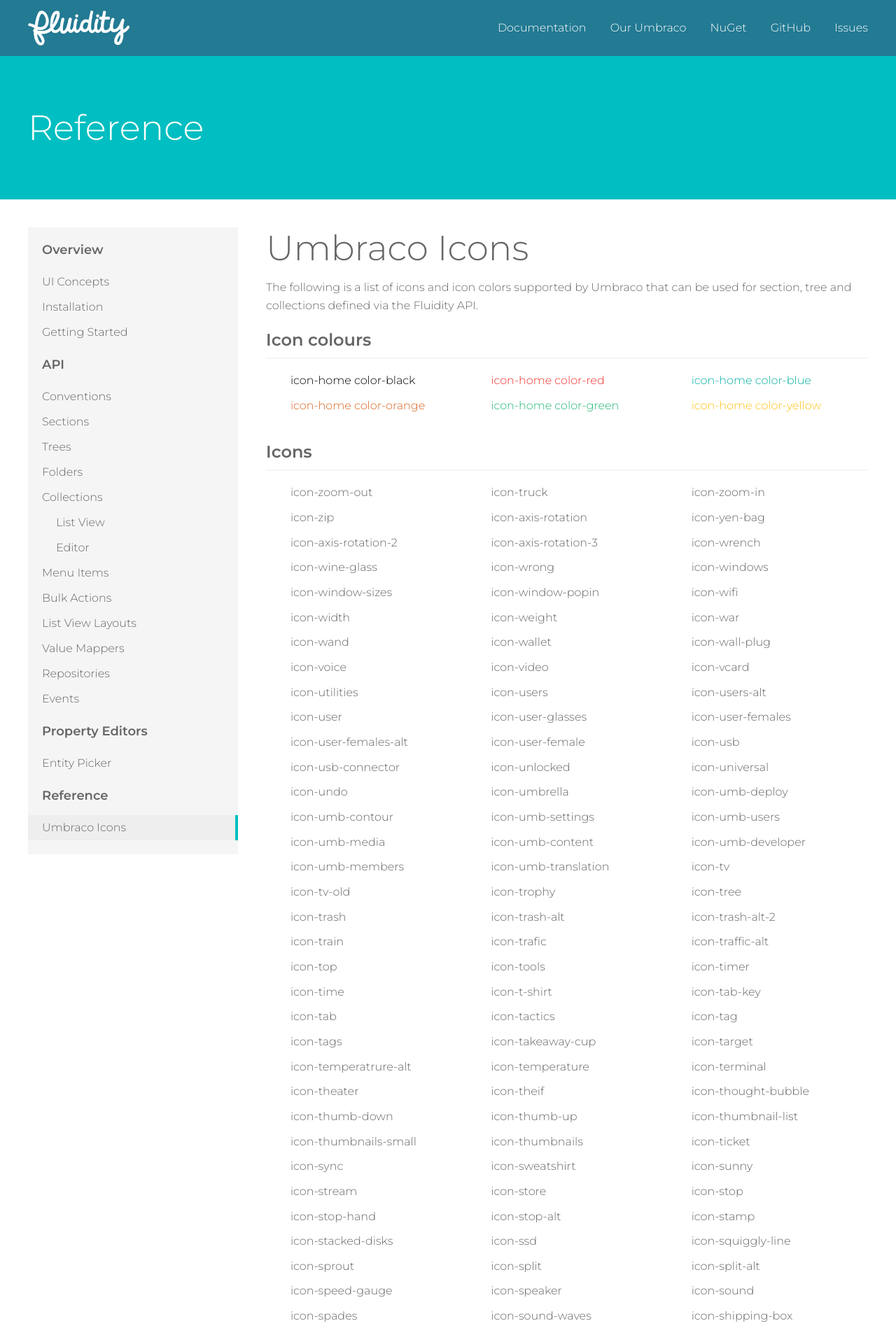
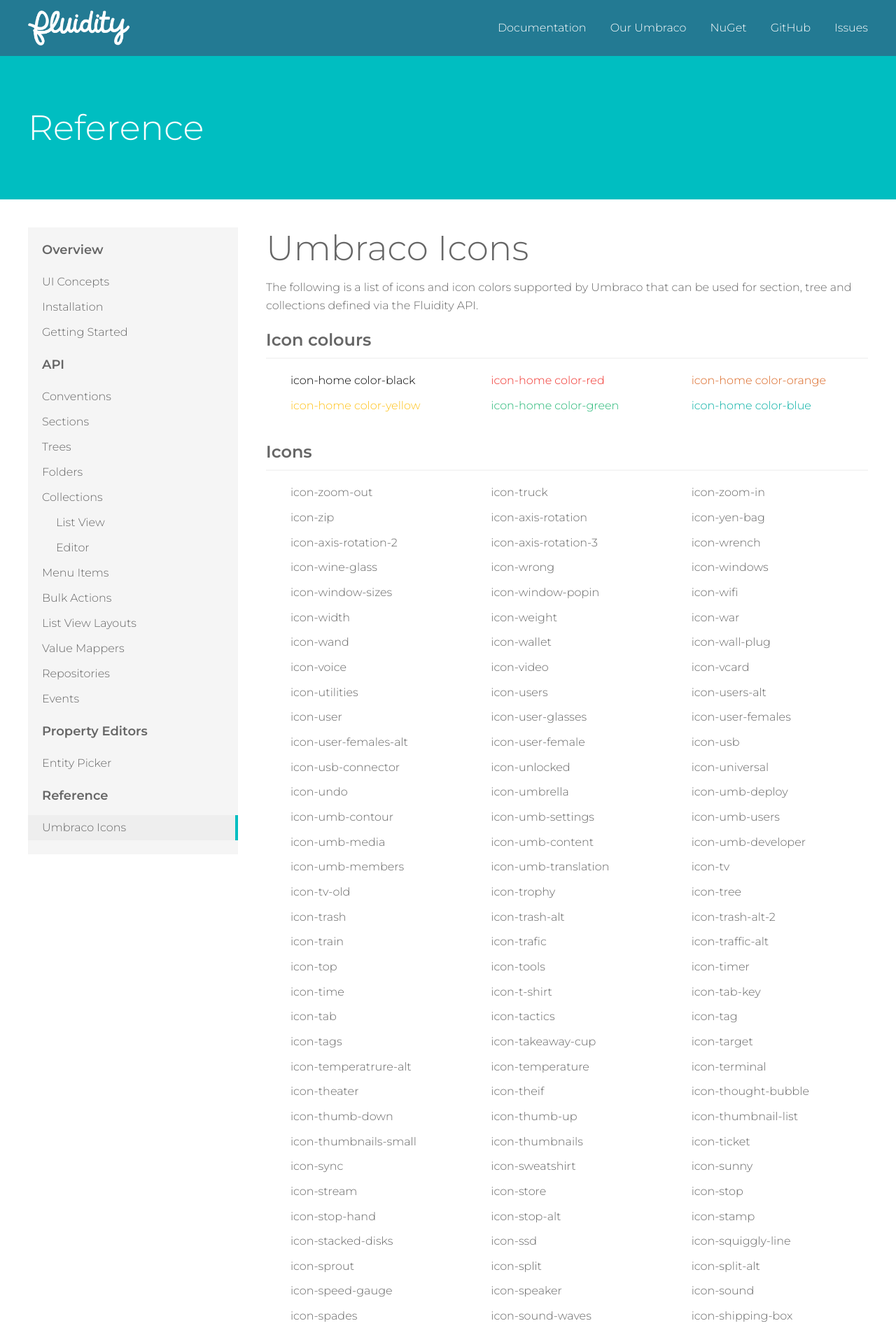
Before and after one commit to mattbrailsford/umbraco-fluidity, a Jekyll site: the page built from docs/_pages/04-reference-00-umbraco-icons.md, in a window 1280 px wide. Shown: the top 1908 px of the page at 70% size. Built offline with Jekyll 4.4.1, drawn with Linux system fonts in a browser that asks for light colours; some web fonts are replaced.

Commit message:
Ordered colours

```diff
--- a/docs/_pages/04-reference-00-umbraco-icons.md
+++ b/docs/_pages/04-reference-00-umbraco-icons.md
@@ -12,10 +12,10 @@
 <ul class="icons-list">
     <li><i class="icon-home color-black"></i></li>
     <li><i class="icon-home color-red"></i></li>
+    <li><i class="icon-home color-orange"></i></li>
+    <li><i class="icon-home color-yellow"></i></li>
+    <li><i class="icon-home color-green"></i></li>
     <li><i class="icon-home color-blue"></i></li>
-    <li><i class="icon-home color-orange"></i></li>
-    <li><i class="icon-home color-green"></i></li>
-    <li><i class="icon-home color-yellow"></i></li>
 </ul>
 
 ### Icons
```
